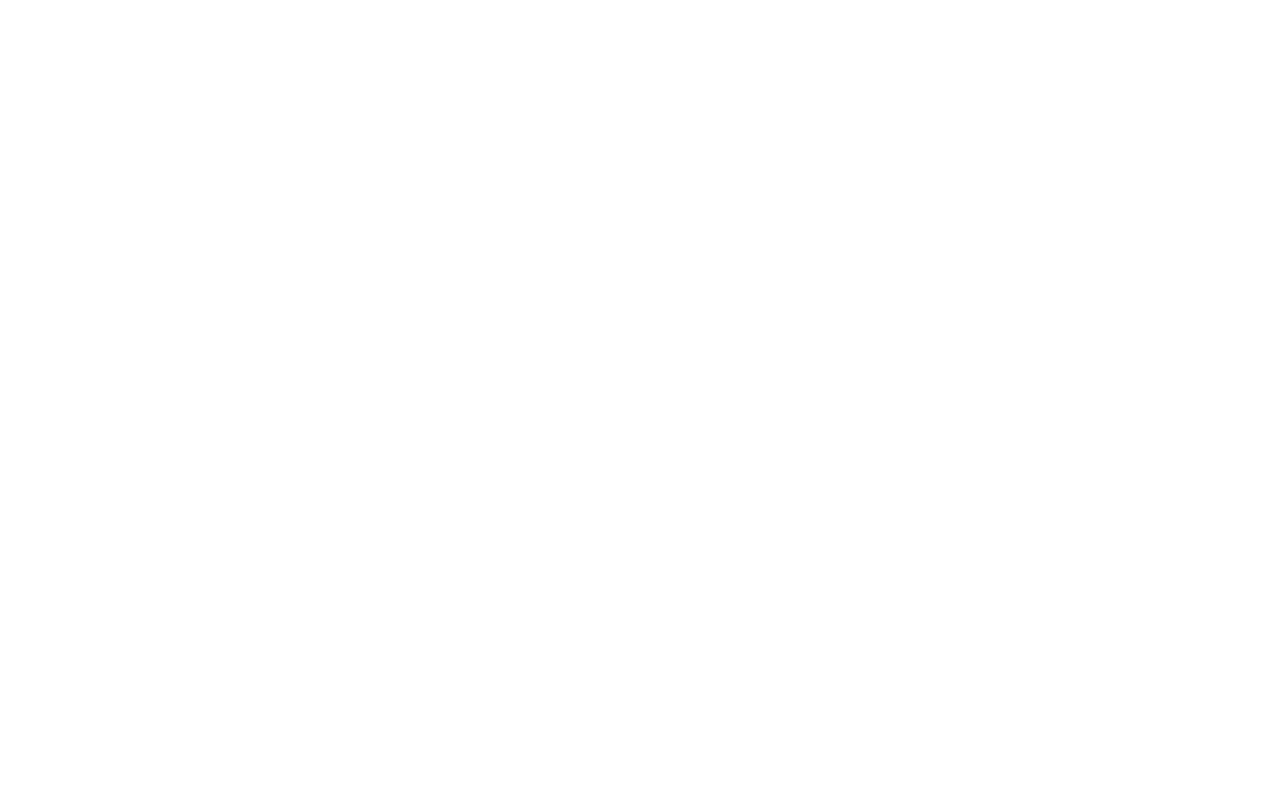
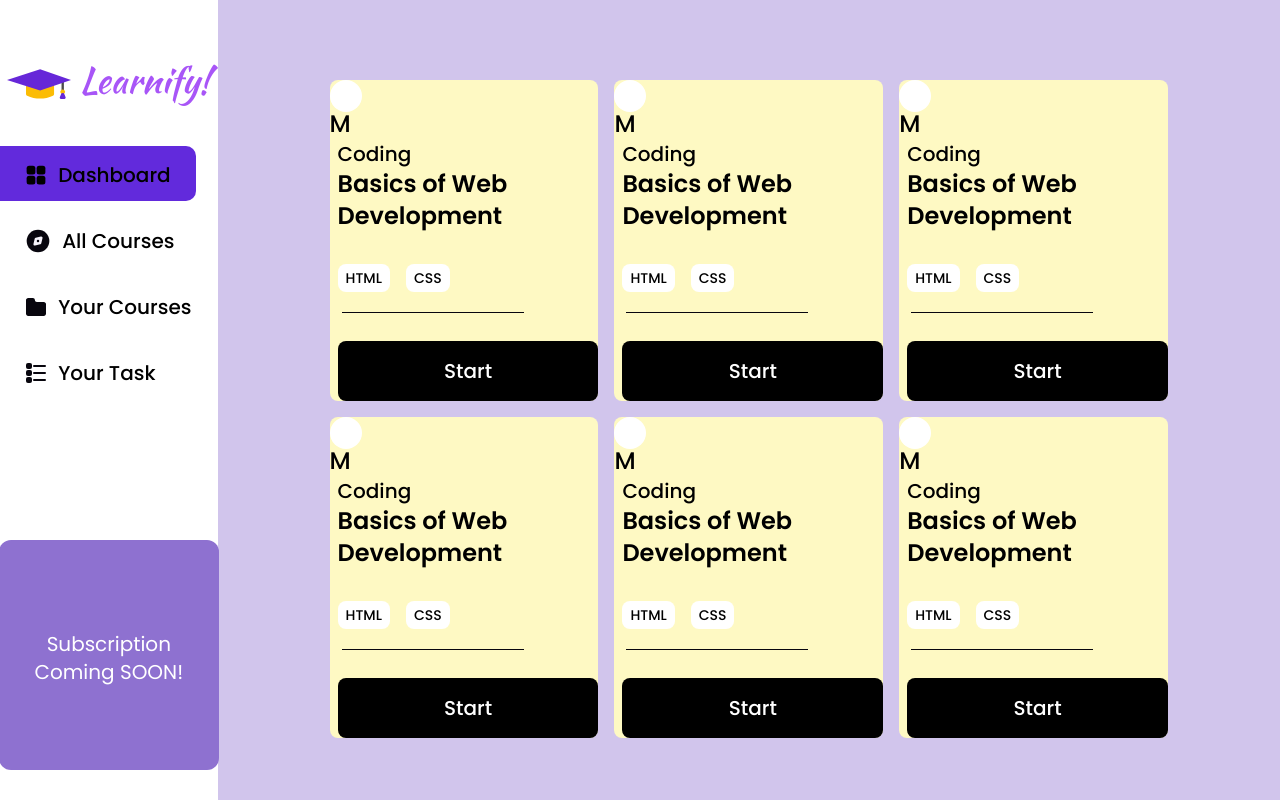
Before and after one commit to Rutetid/Learnify, a React (Vite) app: page /allcourses in a window 1280 px wide. Before the commit this address had no page. Built offline with nearby package versions, Linux system fonts and the light colour scheme; the HTML template or start-up script is replaced by a standard one.

Commit message:
Added all courses component

```diff
--- a/src/App.jsx
+++ b/src/App.jsx
@@ -1,5 +1,6 @@
 import LandingPage from "./Components/Landing Page/LandingPage";
 import Dashboard from "./Components/Dashboard Page/Dashboard";
+import AllCourses from "./Components/Dashboard Page/AllCourses";
 import { Routes, Route } from "react-router-dom";
 
 function App() {
@@ -8,6 +9,7 @@
 			<Routes>
 				<Route path="/" element={<LandingPage />} />
 				<Route path="/dashboard" element={<Dashboard />} />
+				<Route path="/allcourses" element={<AllCourses />} />
 			</Routes>
 		</>
 	);
--- a/src/Components/Dashboard Page/AllCourses.jsx
+++ b/src/Components/Dashboard Page/AllCourses.jsx
@@ -1,22 +1,28 @@
-import Sidebar from '../Sidebar/Sidebar'
-import React from 'react'
-import Course_progress from './Course_progress';
+import Sidebar from "../Sidebar/Sidebar";
+import React from "react";
+import AllCoursesCard from "./AllCoursesCard";
+
 
 const AllCourses = () => {
-  return (
-			<div className="flex">
-				<div className='w-2/12'>
-					<Sidebar />
+	return (
+		<div className="flex">
+			<div className="">
+				<Sidebar />
+			</div>
+			<div className="bg-dashboard ml-20vw w-83vw min-h-screen">
+				<div className="grid grid-cols-3 mt-20 mx-28 gap-4">
+					<AllCoursesCard />
+					<AllCoursesCard />
+					<AllCoursesCard />
 				</div>
-				<div className="bg-dashboard  ">
-					<div className="grid grid-cols-3">
-						<Course_progress />
-						<Course_progress />
-						<Course_progress />
-					</div>
+				<div className="grid grid-cols-3 mt-4 mx-28 gap-4">
+					<AllCoursesCard />
+					<AllCoursesCard />
+					<AllCoursesCard />
 				</div>
 			</div>
-		);
-}
+		</div>
+	);
+};
 
 export default AllCourses;
--- /dev/null
+++ b/src/Components/Dashboard Page/AllCoursesCard.jsx
@@ -0,0 +1,31 @@
+import React from 'react'
+import line from "../../assets/line.svg";
+
+const AllCoursesCard = () => {
+  return (
+			<div className="">
+				<div className="rounded-lg bg-yellow-100 ">
+					<div className="pt-7 h-8 w-8  bg-white rounded-full">
+						<p className="font-poppins font-medium text-2xl">M</p>
+					</div>
+					<h1 className="pl-2 mt-7 font-poppins font-medium text-xl">Coding</h1>
+					<div className="pl-2  font-poppins font-semibold text-2xl">
+						<p>Basics of Web</p>
+						<p>Development</p>
+					</div>
+					<div className="flex items-center mt-8 pl-2 gap-4 font-poppins font-medium text-sm">
+						<p className="py-1 pl-2 px-2 h-7 rounded-lg bg-white ">HTML</p>
+						<p className="py-1 px-2  h-7 rounded-lg bg-white">CSS</p>
+					</div>
+					<img src={line} alt="" className="mt-5 ml-3 mb-7 " />
+					<div className=" py-4 ml-2  bg-black  rounded-lg ">
+						<p className="font-poppins font-medium text-xl text-white text-center">
+							Start
+						</p>
+					</div>
+				</div>
+			</div>
+		);
+}
+
+export default AllCoursesCard
--- a/tailwind.config.js
+++ b/tailwind.config.js
@@ -20,6 +20,7 @@
 				"20vw": "17vw",
 				"30vw": "30vw",
 				"50vw": "53vw",
+				"83vw": "83vw",
 			},
 			height: {
 				370: "350px",
```
